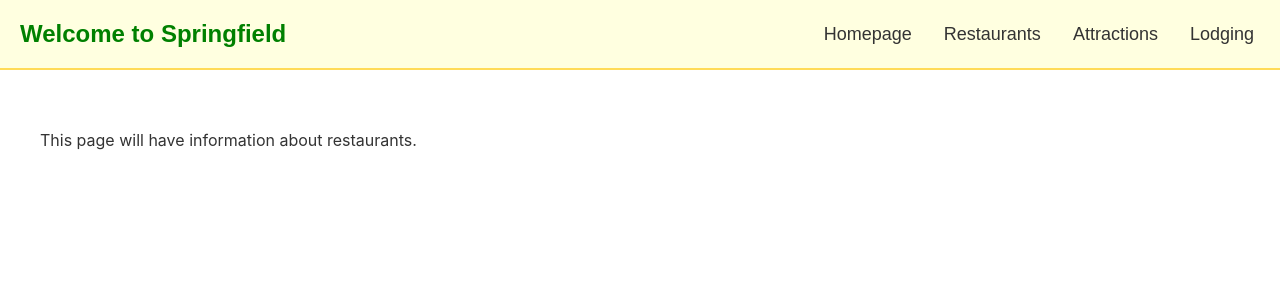
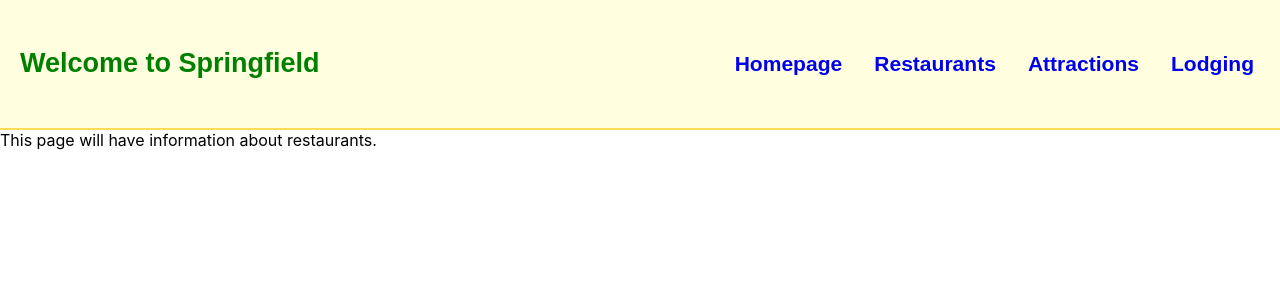
Before and after one commit to CelesTech03/Springfield-Website, a React (Create React App) app: page /restaurants in a window 1280 px wide. Shown: the top 300 px of the page. Built offline with nearby package versions, Linux system fonts and the light colour scheme; a web font is replaced by a local one.

Commit message:
layout components on homepage

```diff
--- a/src/App.css
+++ b/src/App.css
@@ -1,12 +1,11 @@
 @import url('https://fonts.cdnfonts.com/css/homer-simpson-revised');
 
 * {
-  margin: 0;
-  color: #333;
+  box-sizing: border-box;
 }
 
 .navbar {
-  padding: 20px;
+  padding: 5px 20px;
   display: flex;
   align-items: center;
   margin: 0 auto;
@@ -19,8 +18,13 @@
   font-family: 'Homer Simpson Revised', sans-serif;
 }
 
+.navbar h1:hover {
+  color: #f65132;
+}
+
 .navbar .links {
   margin-left: auto;
+  display: flex;
 }
 
 .navbar a {
@@ -35,7 +39,65 @@
   color: #8B8000;
 }
 
-.content {
-  margin: 10px auto;
-  padding: 20px;
+img {
+  width: 100%;
+  border-radius: 20px;
 }
+
+.homepage-header {
+  display: flex;
+  gap: 1rem;
+}
+
+.centered {
+  position: absolute;
+  top: 50%;
+  left: 50%;
+  transform: translate(-50%, -50%);
+}
+
+button {
+  background-color: #f65132;
+  border-radius: 15px;
+  color: white;
+  border: none;
+  padding: 0px 13px;
+}
+
+button:hover {
+  cursor: pointer;
+  background-color: #DB4914;
+}
+
+.button-container {
+  margin: 2rem 0rem;
+}
+
+.header-text {
+  display: flex;
+  flex-direction: column;
+}
+
+.card {
+  display: grid;
+  gap: 1rem;
+  grid-template-columns: repeat(2, 1fr);
+  border-radius: 25px;
+  padding: 1rem 2rem;
+  box-shadow: 0 4px 8px 0 rgba(0, 0, 0, 0.2), 0 6px 20px 0 rgba(0, 0, 0, 0.19);
+}
+
+.homepage {
+  margin: 1rem 3rem;
+}
+
+.homepage-body {
+  display: flex;
+  gap: 1rem;
+  margin-top: 2rem;
+}
+
+.card-container {
+  display: flex;
+  gap: 1rem;
+}
--- /dev/null
+++ b/src/components/Card.js
@@ -0,0 +1,18 @@
+const Card = ({title, body, image}) => {
+  return (
+    <div className="card">
+      <div>
+        <h1>{title}</h1>
+        <p>{body}</p>
+        <div>
+          button here
+        </div>
+      </div>
+      <div>
+      <img src={image} alt="" />
+      </div>
+    </div>
+  )
+}
+
+export default Card
--- a/src/components/Homepage.js
+++ b/src/components/Homepage.js
@@ -1,4 +1,68 @@
-function Homepage() {
-  return <div className="content">Homepage</div>;
+import background from '../img/background.jpg'
+import restaurant from '../img/Insidethsp.jpg'
+import Card from './Card'
+
+const Homepage = () => {
+  const handleClickScroll = () => {
+    const element = document.getElementById("body-section")
+    if (element) {
+      element.scrollIntoView({ behavior: 'smooth' })
+    }
+  }
+
+  return (
+    <div className='homepage'>
+      <div className="homepage-header">
+        <div className="header-text">
+          <p style={{ fontSize: 'xxx-large', fontWeight: '700', color: "#107dc0" }}>
+            A Village Full of Fun!
+          </p>
+          <p>
+            Lorem ipsum dolor sit amet, consectetur adipiscing elit,
+            sed do eiusmod tempor incididunt ut labore et dolore magna aliqua.
+            Ut enim ad minim veniam, quis nostrud exercitation ullamco laboris nisi ut aliquip ex ea commodo consequat.
+          </p>
+          <div className="button-container">
+            <button onClick={handleClickScroll}>
+              <h2>Take a Tour</h2>
+            </button>
+          </div>
+        </div>
+        <div style={{ display: 'flex', justifyContent: 'center', marginTop: '1rem' }}>
+          <img src={background} alt="" />
+        </div>
+      </div>
+
+      <div className='homepage-body' id="body-section">
+        <div className='card-container'>
+          <Card
+            title={"Restaurant"}
+            body={"list of restusd"}
+            image={restaurant}
+          />
+          <Card
+            title={"Attractions"}
+            body={"list of attractions"}
+            image={restaurant}
+          />
+          <Card
+            title={"Lodging"}
+            body={"list of lodgin"}
+            image={restaurant}
+          />
+        </div>
+      </div>
+
+      {/* <div className='homepage-body' id="body-section">
+        body section here
+        <div>
+          Section 1
+          skdgfkjsdfgsdkjfghlkjsd
+          dfgsjdkfhgkjshdfkjghs
+          dfjgksdkjfhgksjdflgjsdfjsdlfj
+        </div>
+      </div> */}
+    </div>
+  )
 }
 export default Homepage;
--- a/src/components/Navbar.js
+++ b/src/components/Navbar.js
@@ -1,12 +1,27 @@
+import { Link } from "react-router-dom"
+
 const Navbar = () => {
     return (
         <nav className="navbar">
-            <h1>Welcome to Springfield</h1>
+            <div>
+                <Link to="/">
+                    <h1>Welcome to Springfield</h1>
+                </Link>
+            </div>
+
             <div className="links">
-                <a href="/">Homepage</a>
-                <a href="/restaurants">Restaurants</a>
-                <a href="/attractions">Attractions</a>
-                <a href="/lodging">Lodging</a>
+                <Link to="/">
+                    <h3>Homepage</h3>
+                </Link>
+                <Link to="/restaurants">
+                    <h3>Restaurants</h3>
+                </Link>
+                <Link to="/attractions">
+                    <h3>Attractions</h3>
+                </Link>
+                <Link to="/lodging">
+                    <h3>Lodging</h3>
+                </Link>
             </div>
         </nav>
     )
```
Also changed, not shown: src/img/Insidethsp.jpg (added), src/img/background.jpg (added).
